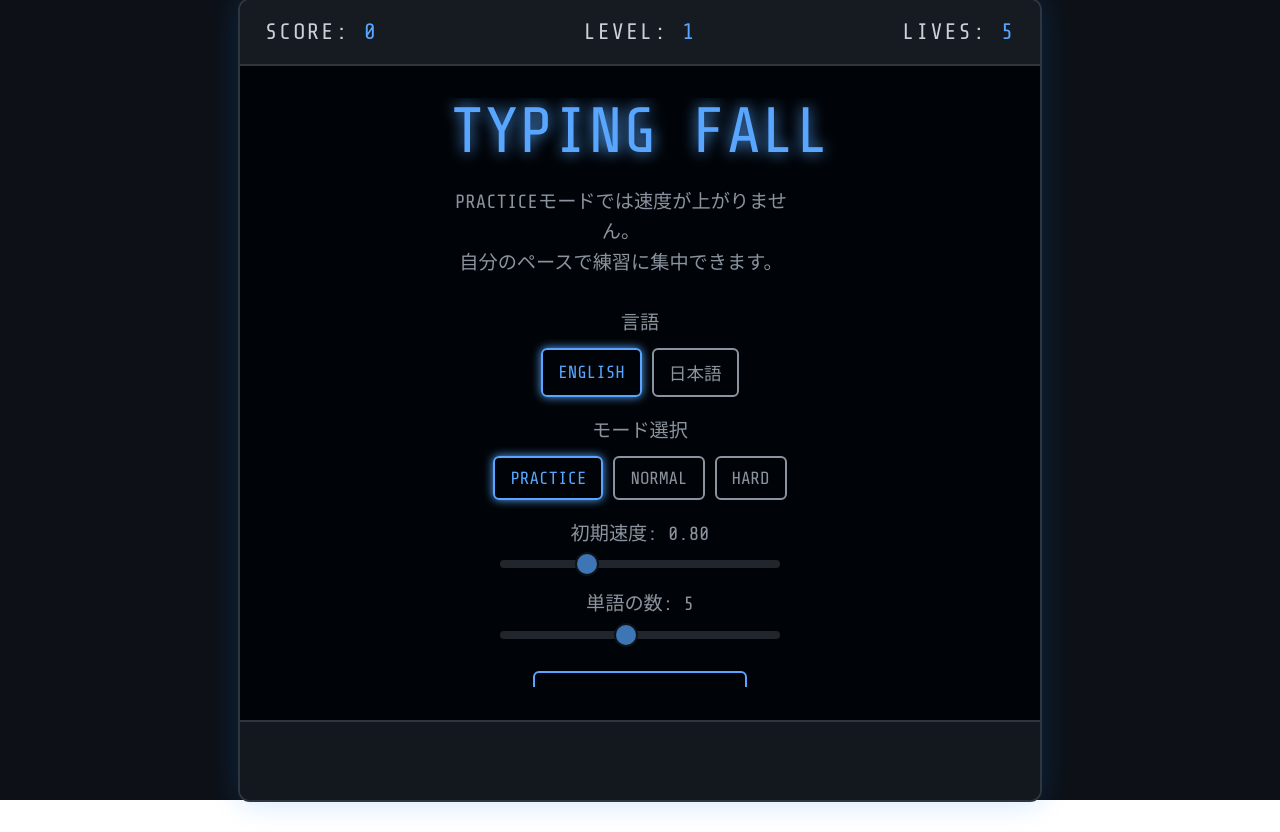
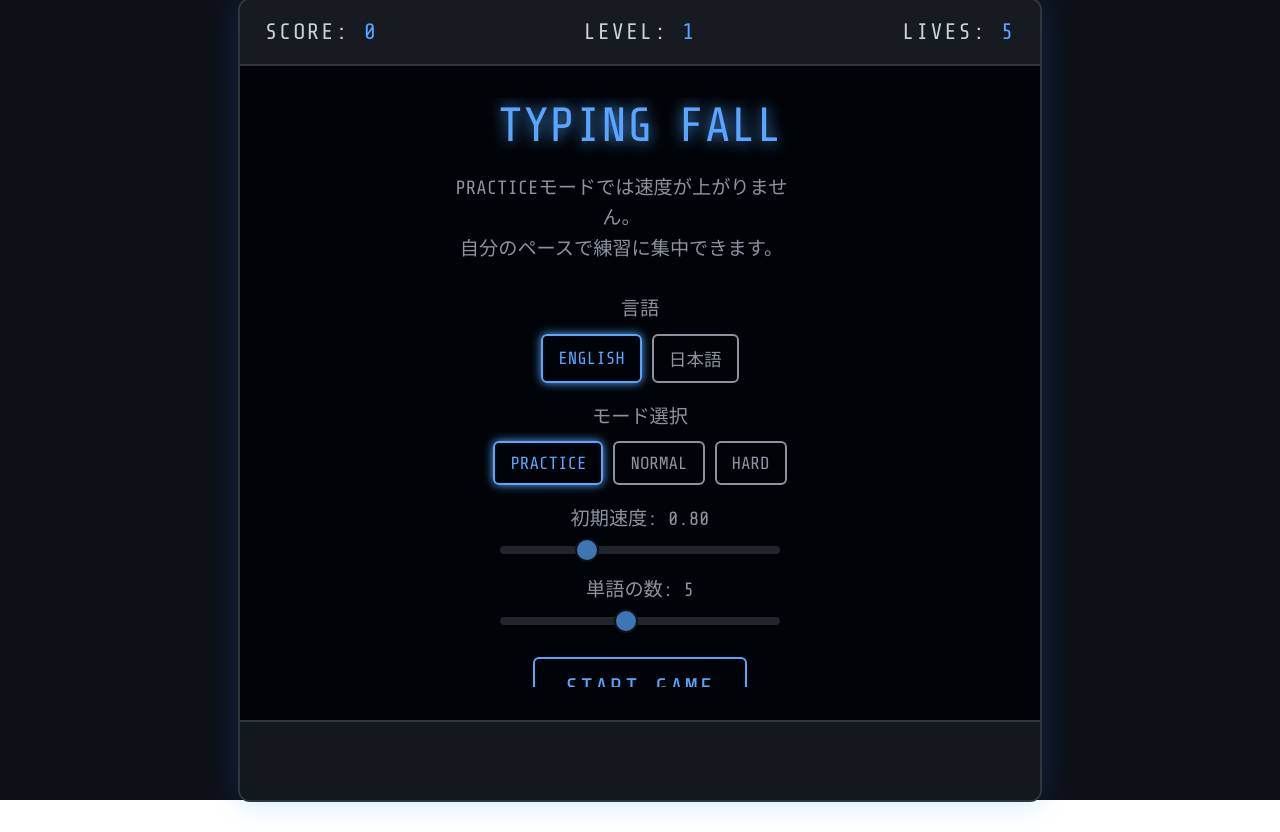
Before and after one commit to tako-chan0511/typingfall, a Vue app: page / in a window 1280 px wide. Built offline with nearby package versions, Linux system fonts and the light colour scheme.

Commit message:
日本語対応2

```diff
--- a/src/components/TypingGame.vue
+++ b/src/components/TypingGame.vue
@@ -1,6 +1,6 @@
-<!-- src/components/TypingGame.vue -->
 <template>
-  <div class="game-container" @click="focusInput">
+  <div class="game-wrapper" @click="focusInput">
+    <div class="game-container" ref="gameContainerRef">
       <header>
         <div class="stats">SCORE: <span>{{ score }}</span></div>
         <div class="stats">LEVEL: <span>{{ level }}</span></div>
@@ -80,6 +80,7 @@
         spellcheck="false"
       >
     </div>
+  </div>
 </template>
 
 <script setup lang="ts">
@@ -102,7 +103,7 @@ let currentBaseSpeed = 1.0;
 let wordIdCounter = 0;
 
 const activeWord = ref<Word | null>(null);
-const rawInput = ref(''); // ★隠し入力欄に直接バインドする
+const rawInput = ref('');
 
 // --- Computed Properties ---
 const displayInput = computed(() => {
@@ -113,6 +114,7 @@ const displayInput = computed(() => {
 });
 
 // --- Template Refs ---
+const gameContainerRef = ref<HTMLElement | null>(null);
 const gameAreaRef = ref<HTMLElement | null>(null);
 const hiddenInputRef = ref<HTMLInputElement | null>(null);
 let animationFrameId: number;
@@ -215,41 +217,51 @@ const gameOver = () => {
 
 const handleInput = (e: Event) => {
     if (gameState.value !== 'playing') return;
-  const input = (e.target as HTMLInputElement).value.toLowerCase();
 
-  if (language.value === 'English') {
-    const targetWord = words.value.find(w => w.target === input);
-    if (targetWord) {
+    const newValue = (e.target as HTMLInputElement).value.toLowerCase();
+
+    if(language.value === 'English') {
+        rawInput.value = newValue;
+        const targetWord = words.value.find(w => w.target === rawInput.value);
+        if(targetWord) {
             wordCompleted(targetWord);
         }
     } else { // Japanese
-    if (activeWord.value) {
-      if (activeWord.value.target.startsWith(input)) {
-        activeWord.value.typed = input;
+        if(activeWord.value){
+            if(activeWord.value.target.startsWith(newValue)){
+                activeWord.value.typed = newValue;
                  if (activeWord.value.typed === activeWord.value.target) {
                     wordCompleted(activeWord.value);
                 }
             } else {
-        // Mistype on an active word
-        rawInput.value = activeWord.value.typed; // Revert input
+                rawInput.value = activeWord.value.typed; // Revert
             }
         } else {
-      const targetWord = words.value.find(w => w.target.startsWith(input));
-      if (targetWord) {
+            const targetWord = words.value.find(w => w.target.startsWith(newValue));
+            if(targetWord){
                 activeWord.value = targetWord;
-        targetWord.typed = input;
+                targetWord.typed = newValue;
+                rawInput.value = newValue;
+                if (targetWord.typed === targetWord.target) {
+                    wordCompleted(targetWord);
+                }
             } else {
-        rawInput.value = ''; // Clear if no word starts with this
+                rawInput.value = ''; // No match
             }
         }
     }
 };
+
 
 const wordCompleted = (word: Word) => {
   score.value += word.target.length * 10;
   words.value = words.value.filter(w => w.id !== word.id);
   activeWord.value = null;
   rawInput.value = '';
+
+  if (hiddenInputRef.value) {
+      hiddenInputRef.value.value = '';
+  }
 
   if (score.value > level.value * 500) {
     level.value++;
@@ -263,23 +275,39 @@ const focusInput = () => {
   if(hiddenInputRef.value) hiddenInputRef.value.focus();
 };
 
+const handleViewportResize = () => {
+    if (gameContainerRef.value) {
+        // dvh単位はCSSで対応するため、JSでの高さ調整は不要
+    }
+};
+
 onMounted(() => {
-  // We handle all input through the hidden input now
+  // 物理キーボードのイベントは、隠し入力欄にリダイレクトする
+  window.addEventListener('keydown', focusInput);
 });
 
 onUnmounted(() => {
+  window.removeEventListener('keydown', focusInput);
   cancelAnimationFrame(animationFrameId);
 });
 
 </script>
 
 <style scoped>
-/* (styleタグの中身は変更ありません) */
+/* ★★★ このラッパーが画面全体を占有し、中央配置の基準となる ★★★ */
+.game-wrapper {
+  width: 100%;
+  height: 100%;
+  display: flex;
+  justify-content: center;
+  align-items: center;
+}
 .game-container {
     width: 100%;
     max-width: 800px;
-    height: 100vh;
+    /* ★★★ iOSのキーボード問題に対応する最新のCSS単位 ★★★ */
     height: 100dvh;
+    max-height: 100dvh;
     display: flex;
     flex-direction: column;
     border: 2px solid #30363d;
@@ -414,7 +442,7 @@ header {
 }
 
 .modal h1 {
-    font-size: 4em;
+    font-size: 3em; /* モバイルを考慮して少し小さく */
     color: #58a6ff;
     text-shadow: 0 0 15px #58a6ff;
     margin-bottom: 20px;
```
Also changed, not shown: 1 other file (tests, documents, lock files or other folders). Lines whose indentation alone changed are shown as unchanged.
